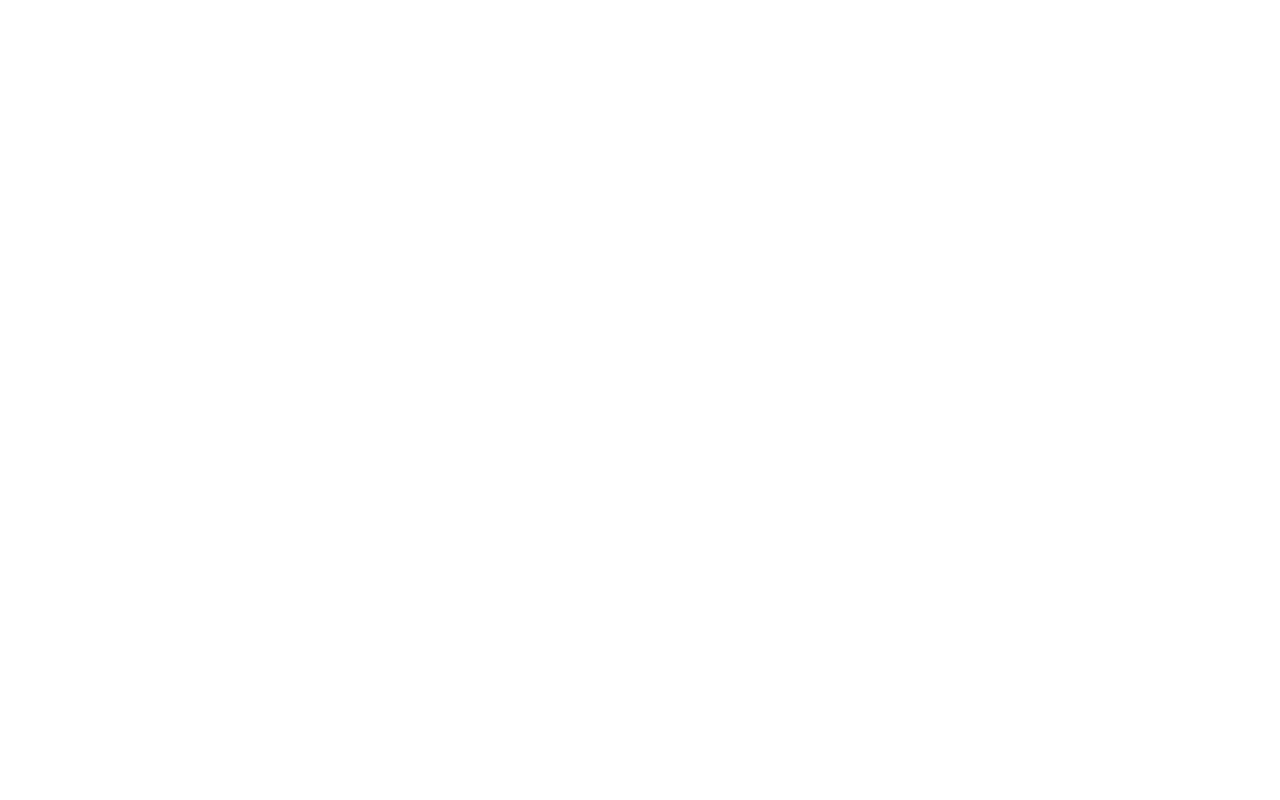
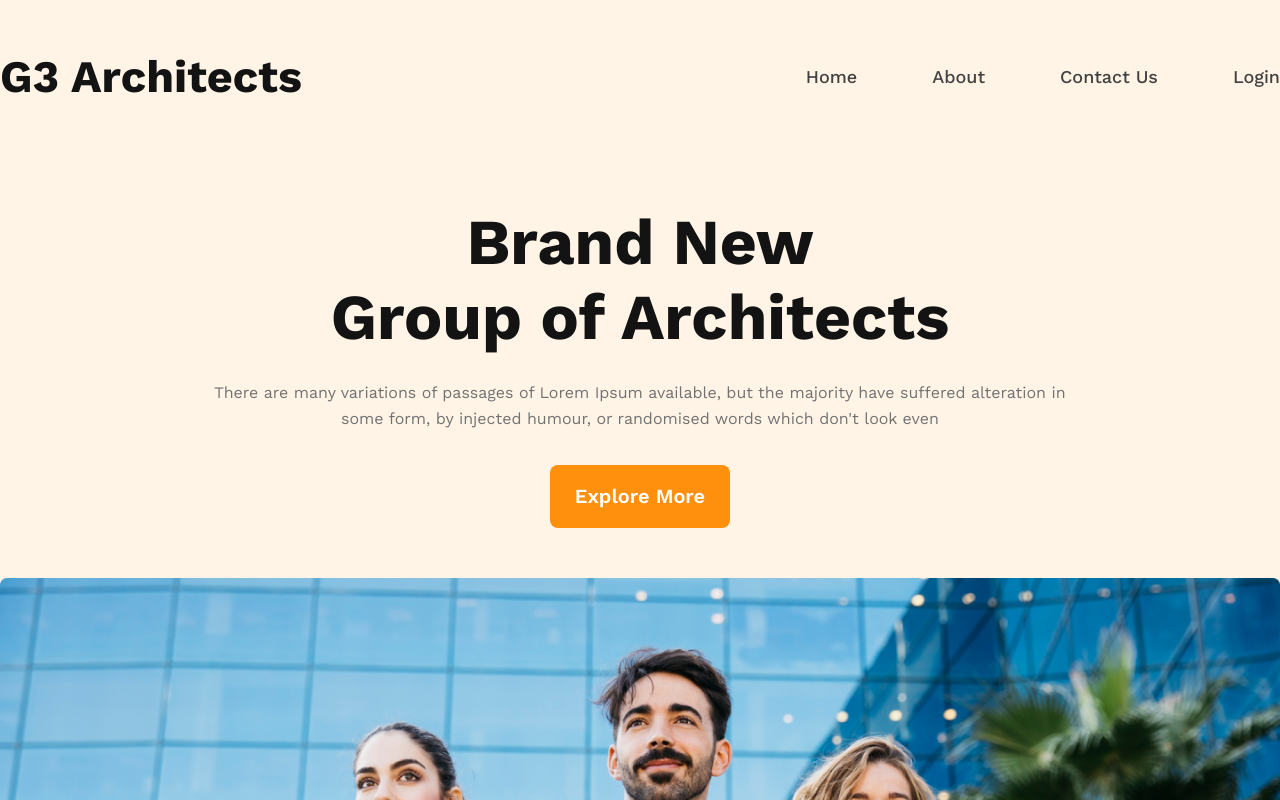
Before and after one commit to sayonUsman/g3-architects, a plain HTML site: page index.html in a window 1280 px wide. Shown: the top 800 px of the page. Drawn offline with nearby package versions, Linux system fonts and the light colour scheme.

Commit message:
Added header section

```diff
--- a/index.html
+++ b/index.html
@@ -4,6 +4,41 @@
     <meta charset="UTF-8" />
     <meta name="viewport" content="width=device-width, initial-scale=1.0" />
     <title>G3 ARCHITECTS</title>
+    <link rel="stylesheet" href="style/style.css" />
   </head>
-  <body></body>
+
+  <body id="container">
+    <header id="header-section">
+      <nav id="nav-section">
+        <div id="logo">G3 Architects</div>
+
+        <ul id="nav-link">
+          <li><a href="/">Home</a></li>
+          <li><a href="/">About</a></li>
+          <li><a href="/">Contact Us</a></li>
+          <li><a href="/">Login</a></li>
+        </ul>
+      </nav>
+
+      <h1 class="header-title">Brand New</h1>
+      <h1 class="header-title">Group of Architects</h1>
+
+      <p class="header-subtitle">
+        There are many variations of passages of Lorem Ipsum available, but the
+        majority have suffered alteration in some form, by injected humour, or
+        randomised words which don't look even
+      </p>
+
+      <div class="btn-position"><button class="btn">Explore More</button></div>
+
+      <div id="header-banner">
+        <img
+          src="images/banner.png"
+          alt="banner img"
+          width="100%"
+          height="auto"
+        />
+      </div>
+    </header>
+  </body>
 </html>
--- a/style/style.css
+++ b/style/style.css
@@ -0,0 +1,100 @@
+@import url("https://fonts.googleapis.com/css2?family=Work+Sans:ital,wght@0,100..900;1,100..900&display=swap");
+
+* {
+  margin: 0;
+  border: 0;
+  padding: 0;
+  font-family: "Work Sans", sans-serif;
+}
+
+#container {
+  max-width: 1920px;
+  margin: 0 auto;
+}
+
+#header-section {
+  background: rgba(255, 144, 14, 0.1);
+}
+
+#nav-section {
+  display: flex;
+  justify-content: space-between;
+  align-items: center;
+  max-width: 1440px;
+  margin: 0px auto;
+  padding-top: 50px;
+  padding-bottom: 102px;
+}
+
+#logo {
+  color: rgb(19, 19, 19);
+  font-size: 45px;
+  font-weight: 700;
+  line-height: 53px;
+  text-align: center;
+}
+
+#nav-link {
+  display: flex;
+  color: rgb(66, 66, 66);
+}
+
+#nav-link > li {
+  list-style: none;
+}
+
+#nav-link > li > a {
+  text-decoration: none;
+  color: rgb(66, 66, 66);
+  font-size: 18px;
+  font-weight: 500;
+  line-height: 26px;
+  text-align: center;
+  padding-left: 75px;
+}
+
+#header-section .header-title {
+  color: rgb(19, 19, 19);
+  font-size: 64px;
+  font-weight: 700;
+  line-height: 75px;
+  text-align: center;
+}
+
+#header-section .header-subtitle {
+  color: rgb(114, 114, 114);
+  font-size: 16px;
+  font-weight: 400;
+  line-height: 26px;
+  text-align: center;
+  max-width: 868px;
+  margin: 0 auto;
+  padding-top: 25px;
+}
+
+#header-section .btn-position {
+  display: flex;
+  justify-content: center;
+  align-items: center;
+  padding-top: 33px;
+  padding-bottom: 50px;
+}
+
+.btn {
+  border-radius: 8px;
+  background: rgb(255, 144, 14);
+  color: rgb(255, 255, 255);
+  font-size: 20px;
+  font-weight: 600;
+  line-height: 23px;
+  text-align: center;
+  padding: 20px 25px;
+}
+
+#header-banner {
+  border-radius: 8px;
+  max-width: 1440px;
+  max-height: 700px;
+  margin: 0 auto;
+  padding-bottom: 45px;
+}
```
